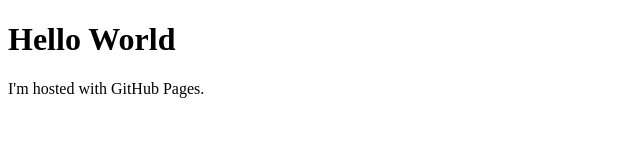
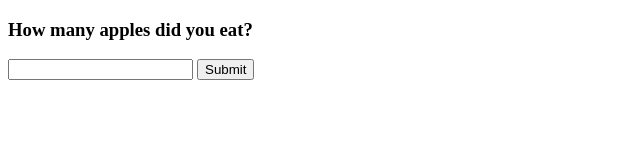
Before and after one commit to junaldscode/junaldscode.github.io, a plain HTML site: page index.html in a window 1280 px wide. Shown: the whole page, without its empty margins (0-640 px from the left). Drawn offline with Linux system fonts and the light colour scheme.

Commit message:
Update index.html

```diff
--- a/index.html
+++ b/index.html
@@ -1,7 +1,37 @@
 <!DOCTYPE html>
 <html>
+<head>
+   <title>My Script</title>
+   <script type="text/javascript">
+
+      var perfectNumber = 12;
+
+      function checkApples(numApples)
+          {
+              if (numApples == perfectNumber)
+              {
+                     alert("You ate the perfect number of apples!");
+              }
+               else if (numApples > perfectNumber)
+              {
+                     alert("You ate way too many apples.");
+              }
+              else if (numApples < perfectNumber)
+              {
+                alert("You didn't eat enough apples.");
+              }
+          }
+
+</script>
+
+</head>
 <body>
-<h1>Hello World</h1>
-<p>I'm hosted with GitHub Pages.</p>
+<h3>How many apples did you eat?</h3>
+<form method="POST" name="applesForm" onSubmit="checkApples(document.applesForm.numApples.value);">
+        <input type="text" name="numApples" id="numApples" />
+        <input type="Submit" name="Submit" />
+</form>
+
+
 </body>
 </html>
```
